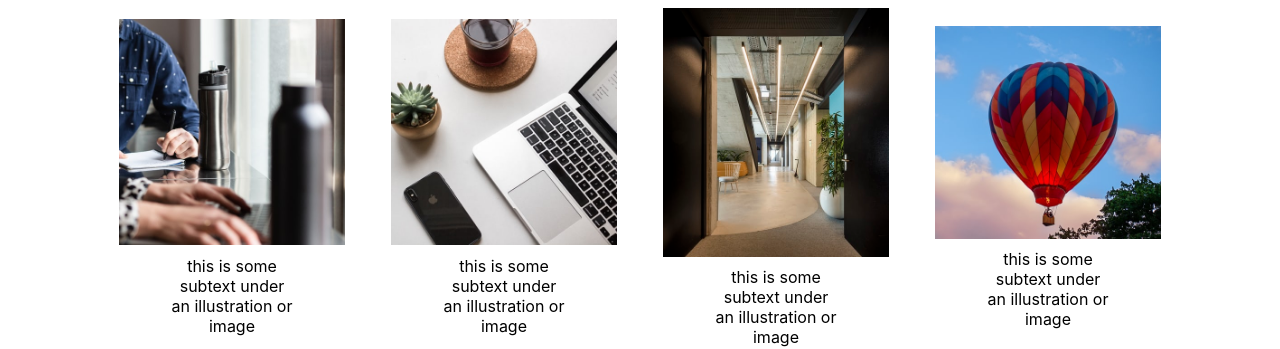
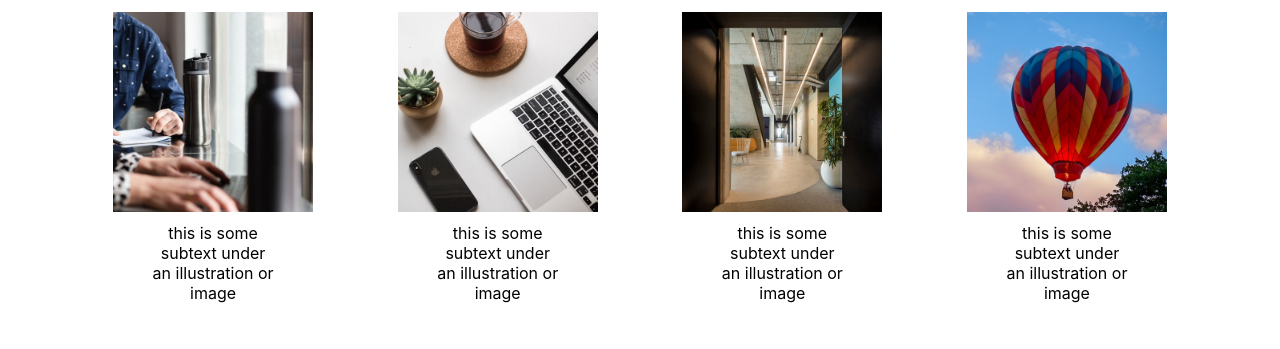
Before and after one commit to Zclark0224/landing-page, a plain HTML site: page index.html in a window 1280 px wide. Shown: the part 632-981 px from the top of the page. Drawn offline with Linux system fonts and the light colour scheme.

Commit message:
Add organization and fix images for card section

```diff
--- a/style.css
+++ b/style.css
@@ -5,6 +5,8 @@
     flex-direction: column;
     padding: 48px 120px;
 }
+
+ /* header */
 
 .header {
     display: flex;
@@ -60,6 +62,8 @@
     padding-bottom: 24px;
 }
 
+/* information card section */
+
 .card-section {
     display: flex;
     justify-content: center;
@@ -67,16 +71,20 @@
     gap: 24px;
 }
 
-.card{
+.card {
     display: flex;
-    flex-flow: column;
+    flex-flow: column wrap;
     padding: 1%;
     align-items: center;
     gap: 8px;
+    flex-shrink: 0;
 }
 
 .card img {
-    max-width: 100%;
+    width: 200px;
+    height: 200px;
+    object-fit: cover;
+    margin: 5px 20px 0px 20px;
 }
 
 .image-text {
@@ -85,6 +93,8 @@
     width: 125px;
     text-align: center;
 }
+
+/* Inspirational quote section */
 
 .quote-section {
     display: flex;
@@ -114,6 +124,8 @@
     padding-right: 10%;
 }
 
+/* Sign-up take action section */
+
 .sign-up {
     background-color: #3882f6;
     font-family: -apple-system, BlinkMacSystemFont, 'Segoe UI', Roboto, Oxygen, Ubuntu, Cantarell, 'Open Sans', 'Helvetica Neue', sans-serif;
@@ -136,6 +148,8 @@
 .sign-up, button {
     border-color: #e5e7eb;
 }
+
+/* footer */
 
 .footer{
     display: flex;
@@ -166,8 +180,3 @@ button {
     width: 100px;
     font-weight: bold;
   }
-
-img {
-    max-width: 50%;
-    height: auto;
-}
```
Also changed, not shown: index.html (+5 -0 lines).
